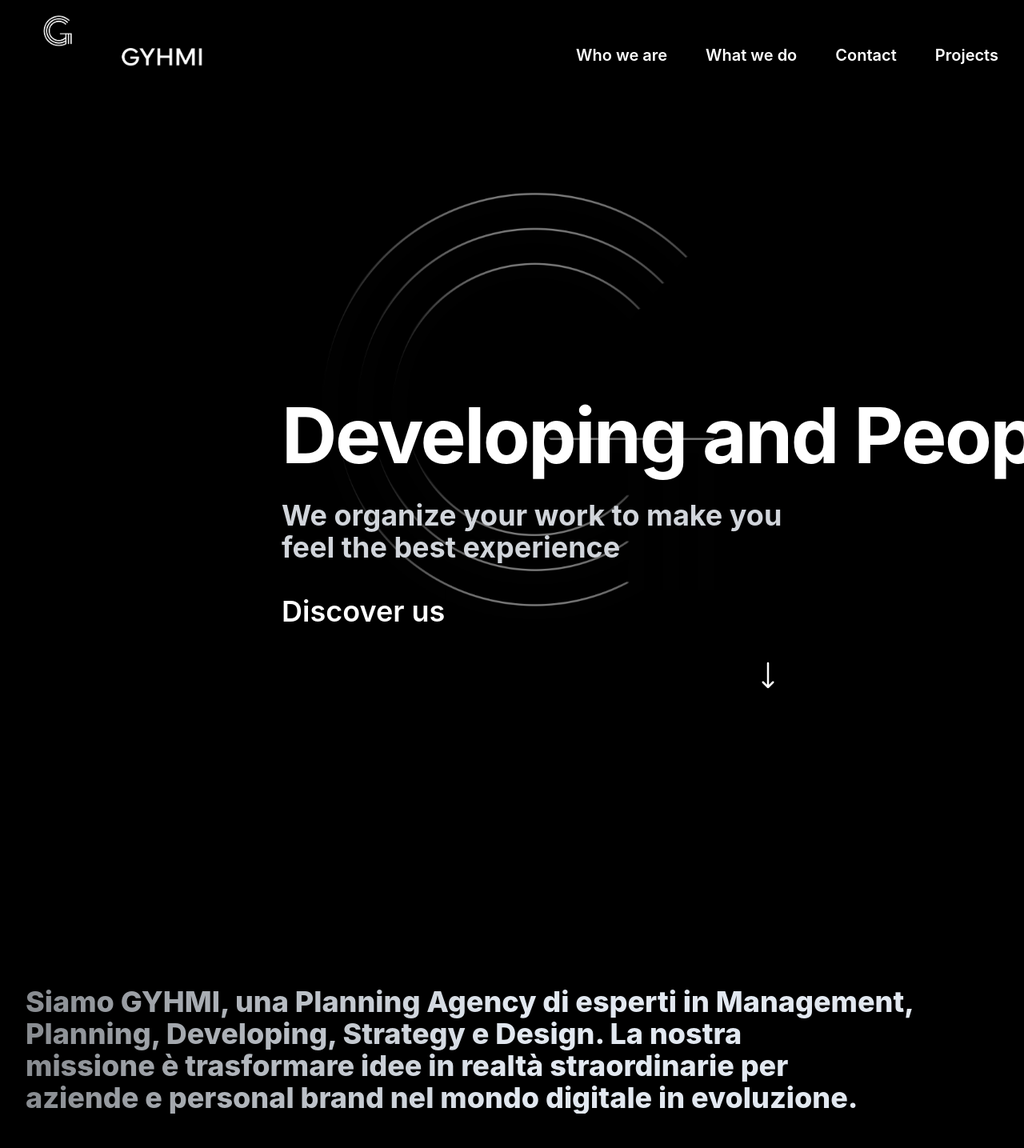
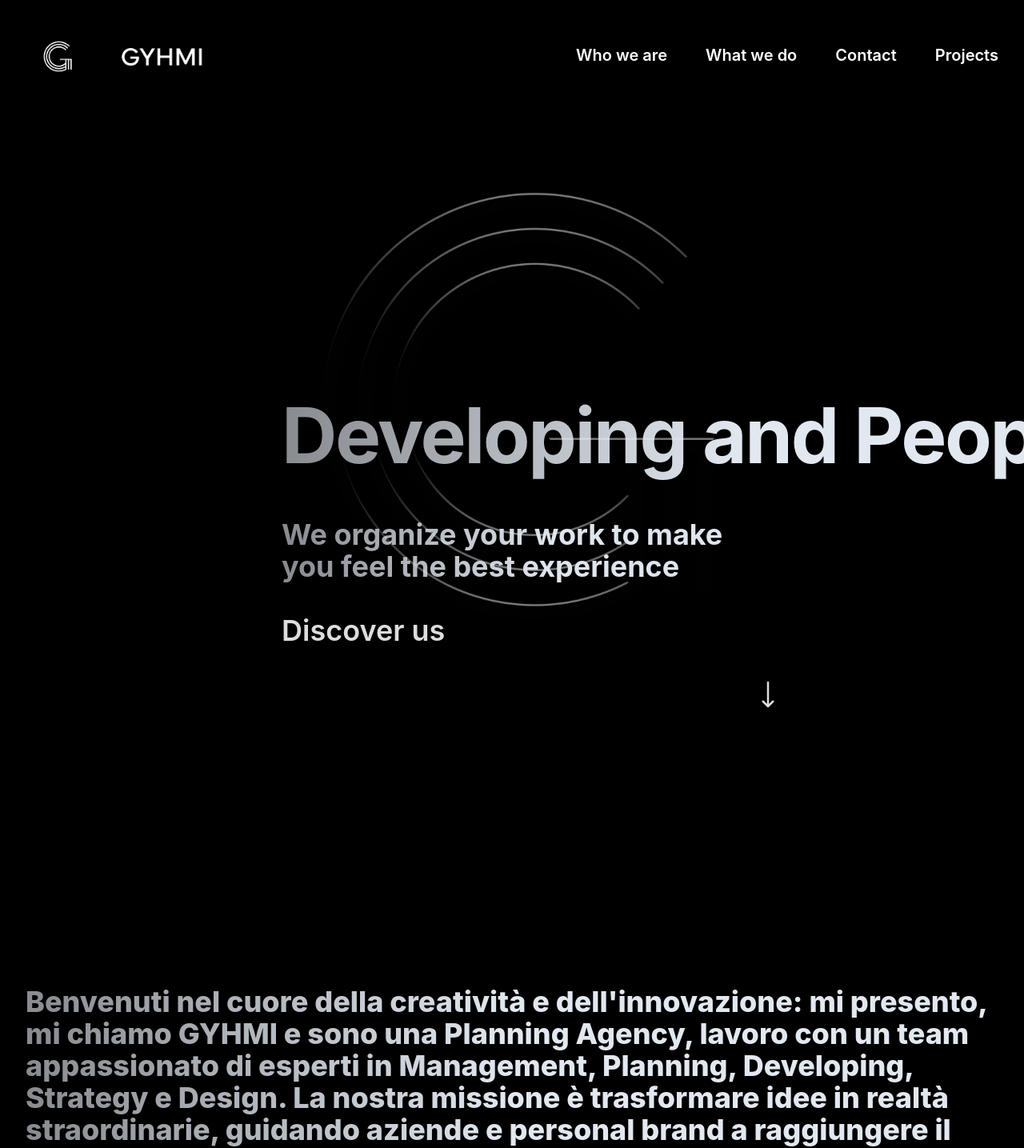
Before and after one commit to Ranzeb/GYHMI, a React (Create React App) app: page / in a window 1280 px wide. Shown: the top 1435 px of the page at 80% size. Built offline with nearby package versions, Linux system fonts and the light colour scheme.

Commit message:
final version

```diff
--- a/src/components/ContactUs/ContactUs.js
+++ b/src/components/ContactUs/ContactUs.js
@@ -1,7 +1,8 @@
 import { ToastContainer, toast } from 'react-toastify';
 import 'react-toastify/dist/ReactToastify.css';
 import axios from 'axios';
-import React, { useState } from 'react'
+import React, {useState} from 'react'
+import RevealOnScroll from "../RevealOnScroll";
 
 export default function ContactUs() {
     const [email, setEmail] = useState('');
@@ -45,6 +46,7 @@
                 pauseOnHover
                 theme="dark"
             />
+            <RevealOnScroll>
             <div className="py-24 sm:py-32">
                 <div className="mx-auto max-w-7xl px-6 lg:px-8">
 
@@ -133,6 +135,7 @@
                     </div>
                 </div>
             </div>
+            </RevealOnScroll>
         </div>
     )
 }
--- a/src/components/Footer/Footer.js
+++ b/src/components/Footer/Footer.js
@@ -10,7 +10,7 @@
     social: [
         {
             name: 'Instagram',
-            href: 'https://www.instagram.com/gyhmi_/',
+            href: 'https://www.instagram.com/gyhmistudio/',
             icon: (props) => (
                 <svg fill="currentColor" viewBox="0 0 24 24" {...props}>
                     <path
--- a/src/components/Home/Home.js
+++ b/src/components/Home/Home.js
@@ -14,15 +14,20 @@
                     <div className="2xl:px-20 px-4 lg:px-0 lg:pt-64 md:pl-0 xl:pl-56 2xl:ml-5">
                         <div className="mx-auto xl:w-screen xl:max-w-6xl 2xl:w-screen mt-72 xl:mt-0">
                             <div className="2xl:ml-28 sm:mt-96 md:mt-32 2xl:mt-32">
-                            <h1 className="2xl:text-8xl font-bold tracking-tight text-white text-4xl sm:text-5xl md:text-5xl xl:text-8xl">
+                                <div className={'fade-item-header'}>
+                                    <h1 className="2xl:text-8xl font-bold tracking-tight pb-6 text-4xl sm:text-5xl md:text-5xl xl:text-8xl [text-wrap:balance] bg-clip-text text-transparent bg-gradient-to-r from-slate-200/60 to-50% to-slate-200 duration-75">
                                         Developing and People
                                     </h1>
+                                </div>
+                                <div className={'fade-item'}>
                                     <div className="xl:max-w-2xl 2xl:w-screen">
-                                    <p className="mt-8 text-xl sm:text-xl md:text-4xl leading-normal text-gray-300 font-bold">
+                                        <p className="mt-8 text-xl sm:text-xl md:text-4xl leading-normal text-gray-300 font-bold [text-wrap:balance] bg-clip-text text-transparent bg-gradient-to-r from-slate-200/60 to-50% to-slate-200">
                                             We organize your work to make you feel the best experience
                                         </p>
                                     </div>
+                                </div>
                             <div className="mt-10 xl:mt-10 2xl:mt-28 gap-x-6">
+                                <div className={'fade-item-icon'}>
                                     <div>
                                         <a
                                             href="#"
@@ -47,5 +52,6 @@
                     </div>
                 </div>
             </div>
+        </div>
     )
 }
--- a/src/components/Navbar/Navbar.js
+++ b/src/components/Navbar/Navbar.js
@@ -27,7 +27,7 @@
                     <div className="flex lg:flex-1 ">
 
 
-                        <a href="#" className="-m-1.5 md:mt-0 mt-7">
+                        <a href="#" className="-m-1.5 mt-8">
                             <img
                                 className="h-16 w-auto"
                                 src="/G-bianco.png"
--- a/src/components/Part4/Part4.js
+++ b/src/components/Part4/Part4.js
@@ -1,37 +1,125 @@
+import React, { useEffect, useRef, useState } from "react";
+
+const RevealOnScroll = ({ children }) => {
+    const [isVisible, setIsVisible] = useState(false);
+    const ref = useRef(null);
+
+    useEffect(() => {
+        const onWindScroll = () => {
+            const element = ref.current;
+            if (element) {
+                const { top } = element.getBoundingClientRect();
+                const isVisible = top < window.innerHeight;
+                setIsVisible(isVisible);
+            }
+        };
+
+        window.addEventListener("scroll", onWindScroll);
+        return () => {
+            window.removeEventListener("scroll", onWindScroll);
+        };
+    }, []);
+
+    const classes = `transition-opacity duration-1000
+        ${isVisible ? "opacity-100" : "opacity-0"
+    }`;
+
+    return (
+        <div ref={ref} className={classes}>
+            {children}
+        </div>
+    );
+};
+
+
 export default function Part4() {
 
     return (
         <div className="relative isolate px-6 pt-0 md:pt-52 3xl:pt-14 lg:px-8" id='who-we-are'>
             <div className="mx-auto max-w-7xl py-32 sm:py-48 lg:py-56">
                 <div className="">
-                    <div className="font-extrabold text-2xl md:text-4xl [text-wrap:balance] bg-clip-text text-transparent bg-gradient-to-r from-slate-200/60 to-50% to-slate-200">
-                        Siamo GYHMI, una Planning Agency di esperti in Management, Planning, Developing, Strategy e Design. La nostra missione è trasformare idee in realtà straordinarie per aziende e personal brand nel mondo digitale in evoluzione.
-                    </div>
+                    <RevealOnScroll>
+                        <div className="font-extrabold text-2xl md:text-4xl [text-wrap:balance] bg-clip-text text-transparent bg-gradient-to-r from-slate-200/60 to-50% to-slate-200">
+                            Benvenuti nel cuore della creatività e dell'innovazione: mi presento, mi chiamo GYHMI
+                            e sono una Planning Agency, lavoro con un team appassionato di esperti in
+                            Management, Planning, Developing, Strategy e Design. La nostra missione è
+                            trasformare idee in realtà straordinarie, guidando aziende e personal brand a
+                            raggiungere il massimo potenziale in un mondo digitale in continua evoluzione.
+                        </div>
+                    </RevealOnScroll>
                 </div>
             </div>
             <div className="mx-auto max-w-7xl py-32 sm:py-48 lg:py-56">
                 <div className="">
+                    <RevealOnScroll>
                     <div className="font-extrabold text-2xl md:text-4xl [text-wrap:balance] bg-clip-text text-transparent bg-gradient-to-r from-slate-200/60 to-50% to-slate-200">
                         L'avventura di GYHMI è iniziata con una visione comune a tutti i founder: creare
                         esperienze che lasciano un'impronta duratura attraverso le emozioni delle persone,
                         spingendo i confini dell’immaginazione.
                     </div>
+                    </RevealOnScroll>
                 </div>
             </div>
             <div className="mx-auto max-w-7xl py-32 sm:py-48 lg:py-56">
                 <div className="">
+                    <RevealOnScroll>
                     <div className="font-extrabold text-2xl md:text-4xl [text-wrap:balance] bg-clip-text text-transparent bg-gradient-to-r from-slate-200/60 to-50% to-slate-200">
-                        I nostri valori fondamentali sono Integrità, Creatività, Collaborazione e Persone. Lavoriamo con onestà, trasformiamo idee in progetti
-                        coinvolgenti grazie alla nostra creatività e collaboriamo strettamente con te, mettendo al centro le persone e la tua visione.
+                        Integrità, Creatività, Collaborazione e Persone. Questi sono i pilastri su cui poggia il
+                        nostro lavoro. Siamo impegnati a operare con la massima integrità in ogni aspetto del
+                        nostro lavoro. La nostra creatività si esprime nell'arte di trasformare concetti in
+                        immagini mozzafiato, campagne coinvolgenti e eventi indimenticabili.
                     </div>
+                    </RevealOnScroll>
                 </div>
             </div>
             <div className="mx-auto max-w-7xl py-32 sm:py-48 lg:py-56">
                 <div className="">
+                    <RevealOnScroll>
                     <div className="font-extrabold text-2xl md:text-4xl [text-wrap:balance] bg-clip-text text-transparent bg-gradient-to-r from-slate-200/60 to-50% to-slate-200">
-                        Il nostro team è una squadra eterogenea di talenti appassionati d'innovazione, con competenze che spaziano dalla progettazione all'engagement online, dalla pianificazione all'esecuzione.
-                        Siamo impegnati a fare la differenza attraverso l'ascolto attento e l'innovazione, con i tuoi obiettivi al centro dei nostri sforzi.
+                        La collaborazione è la chiave del nostro successo: lavoriamo a stretto contatto con
+                        te, valorizzando la tua visione e contribuendo con le nostre competenze a raggiungere
+                        risultati insieme.
                     </div>
+                    </RevealOnScroll>
+                </div>
+            </div>
+            <div className="mx-auto max-w-7xl py-32 sm:py-48 lg:py-56">
+                <div className="">
+                    <RevealOnScroll>
+                    <div className="font-extrabold text-2xl md:text-4xl [text-wrap:balance] bg-clip-text text-transparent bg-gradient-to-r from-slate-200/60 to-50% to-slate-200">
+                        Ciò che più ci caratterizza è il valore che diamo alle Persone, ogni progetto è un
+                        intimo passo verso la realizzazione di un qualcosa di unico, attraverso le emozioni
+                        della tua idea e del nostro team che organizzerà il lavoro con focus su ciò che è il
+                        Project Concept.
+                    </div>
+                    </RevealOnScroll>
+                </div>
+            </div>
+            <div className="mx-auto max-w-7xl py-32 sm:py-48 lg:py-56">
+                <div className="">
+                    <RevealOnScroll>
+                    <div className="font-extrabold text-2xl md:text-4xl [text-wrap:balance] bg-clip-text text-transparent bg-gradient-to-r from-slate-200/60 to-50% to-slate-200">
+                        Il nostro team è composto da talenti provenienti da background diversi, uniti dalla
+                        passione per l'innovazione.
+                        Designer visionari, strateghi di marketing astuti, manager brillanti, developer e planner
+                        di eventi altamente specializzati si uniscono per creare un potente mix di competenze.
+                        Questa sinergia ci permette di offrire soluzioni complete che spaziano dall'identità
+                        visiva all'engagement online, dalla pianificazione impeccabile alla realizzazione
+                        memorabile.
+                    </div>
+                    </RevealOnScroll>
+                </div>
+            </div>
+            <div className="mx-auto max-w-7xl py-32 sm:py-48 lg:py-56">
+                <div className="">
+                    <RevealOnScroll>
+                    <div className="font-extrabold text-2xl md:text-4xl [text-wrap:balance] bg-clip-text text-transparent bg-gradient-to-r from-slate-200/60 to-50% to-slate-200">
+                        In un mondo in cui ogni clic conta e ogni evento è un'opportunità, ci impegniamo a
+                        offrire soluzioni che fanno la differenza. Il nostro approccio è basato sull'ascolto
+                        attento, sull'innovazione continua e sull'impegno totale nel rendere i tuoi obiettivi i
+                        nostri obiettivi.
+                    </div>
+                    </RevealOnScroll>
                 </div>
             </div>
         </div>
--- a/src/components/Part5/Part5.js
+++ b/src/components/Part5/Part5.js
@@ -1,3 +1,6 @@
+import React from "react";
+import RevealOnScroll from "../RevealOnScroll";
+
 const features = [
     {
         name: 'Ottimizzazione SEO',
@@ -38,12 +41,12 @@
     },
 ]
 
-
 export default function Part5() {
 
     return (
         <div className="bg-black" id='what-we-do'>
 
+            <RevealOnScroll>
             <div className="py-24 sm:py-32 sm:mb-96 md:mb-0" id='features'>
                 <div className="mx-auto max-w-7xl px-6 lg:px-8">
                     <div className="mx-auto max-w-2xl text-center">
@@ -64,6 +67,7 @@
                     </dl>
                 </div>
             </div>
+            </RevealOnScroll>
         </div>
     )
 }
--- a/src/components/Projects/Projects.js
+++ b/src/components/Projects/Projects.js
@@ -1,3 +1,5 @@
+import RevealOnScroll from "../RevealOnScroll";
+
 const projects = [
     {
         name: 'RealtyBooker',
@@ -26,6 +28,7 @@
     return (
         <>
             <div className="bg-black">
+                <RevealOnScroll>
                 <div className="py-24 sm:py-32" id='projects'>
                     <div className="mx-auto max-w-7xl px-6 lg:px-8">
                         <div className="mx-auto max-w-2xl text-center">
@@ -62,6 +65,7 @@
                         </dl>
                     </div>
                 </div>
+                </RevealOnScroll>
             </div>
         </>
     );
--- /dev/null
+++ b/src/components/RevealOnScroll.js
@@ -0,0 +1,35 @@
+import React, {useEffect, useRef, useState} from "react";
+
+const RevealOnScroll = ({ children }) => {
+    const [isVisible, setIsVisible] = useState(false);
+    const ref = useRef(null);
+
+    useEffect(() => {
+        const onWindScroll = () => {
+            const element = ref.current;
+            if (element) {
+                const { top } = element.getBoundingClientRect();
+                const isVisible = top < window.innerHeight;
+                setIsVisible(isVisible);
+            }
+        };
+
+        window.addEventListener("scroll", onWindScroll);
+        return () => {
+            window.removeEventListener("scroll", onWindScroll);
+        };
+    }, []);
+
+    const classes = `transition-opacity duration-1000
+        ${isVisible ? "opacity-100" : "opacity-0"
+    }`;
+
+    return (
+        <div ref={ref} className={classes}>
+            {children}
+        </div>
+    );
+};
+
+
+export default RevealOnScroll
--- a/src/index.css
+++ b/src/index.css
@@ -11,3 +11,37 @@
   font-family: source-code-pro, Menlo, Monaco, Consolas, 'Courier New',
     monospace;
 }
+
+.fade-item-header {
+  opacity: 0;
+  animation-name: fadein;
+  animation-duration: 4000ms;
+  animation-iteration-count: 1;
+  animation-fill-mode: forwards;
+}
+
+
+.fade-item {
+  opacity: 0;
+  animation-name: fadein;
+  animation-duration: 8000ms;
+  animation-iteration-count: 1;
+  animation-fill-mode: forwards;
+}
+
+.fade-item-icon {
+  opacity: 0;
+  animation-name: fadein;
+  animation-duration: 12000ms;
+  animation-iteration-count: 1;
+  animation-fill-mode: forwards;
+}
+@keyframes fadein {
+  0% {
+    opacity: 0;
+  }
+
+  100% {
+    opacity: 1;
+  }
+}
```
Lines whose indentation alone changed are shown as unchanged.
